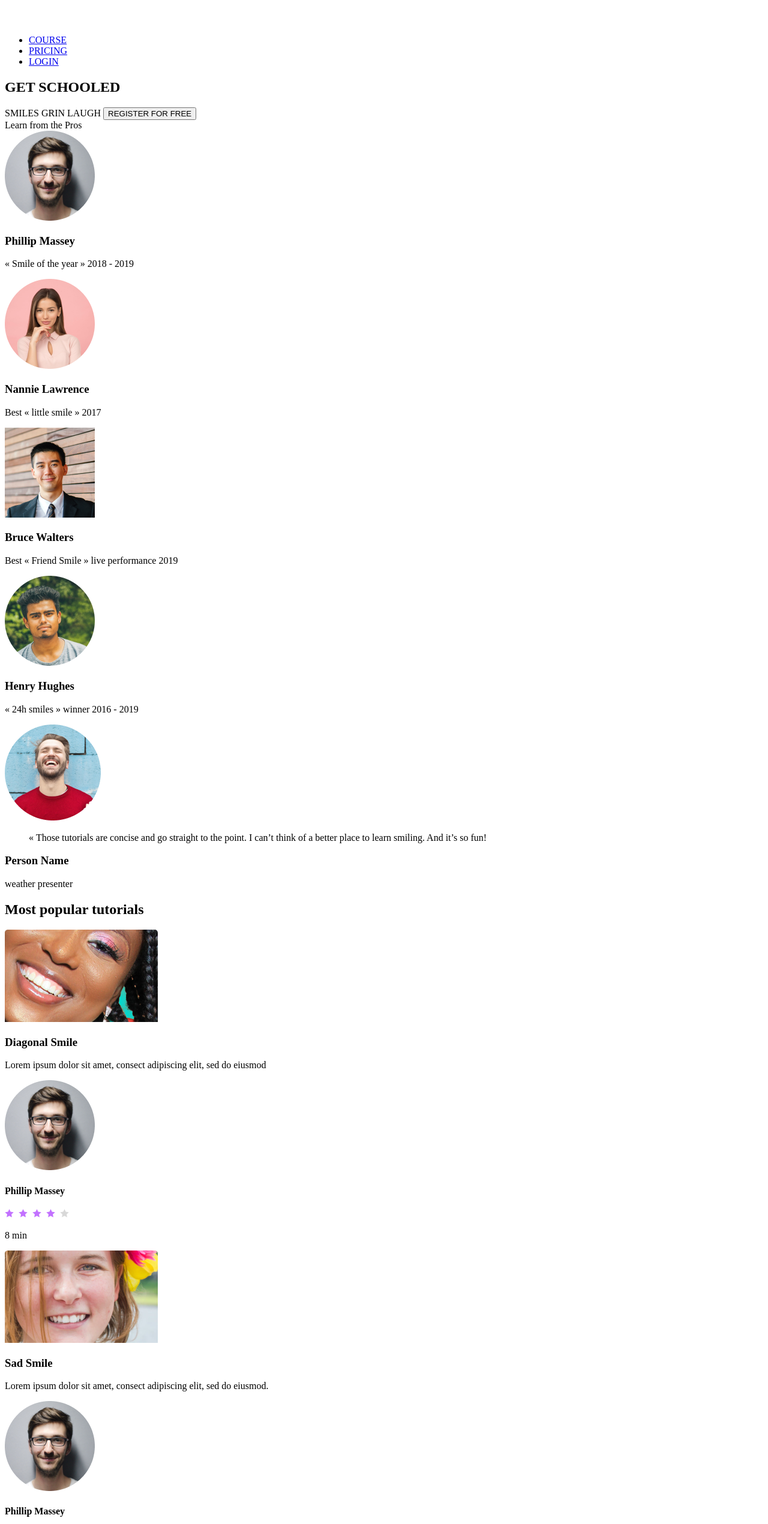
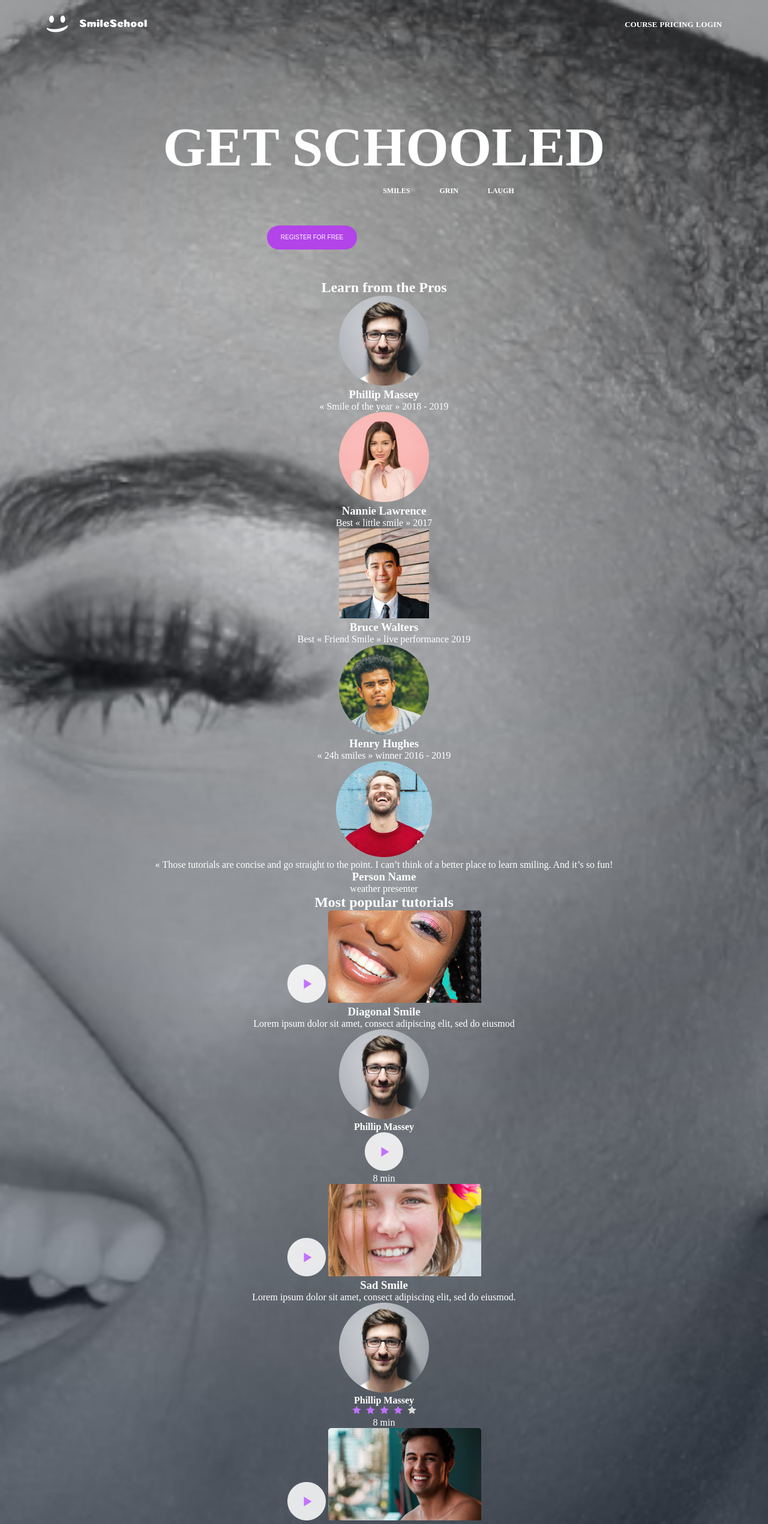
Before and after one commit to Brhyancodes/alx_html_css, a plain HTML site: page index.html in a window 1280 px wide. Shown: the top 2541 px of the page at 60% size. Drawn offline with Linux system fonts and the light colour scheme.

Commit message:
modified files

```diff
--- a/index.html
+++ b/index.html
@@ -5,11 +5,17 @@
     <meta name="viewport" content="width=device-width, initial-scale=1.0">
     <link rel="stylesheet" href="https://cdnjs.cloudflare.com/ajax/libs/font-awesome/6.1.1/css/all.min.css" />
     <title>PROJECT WEBSITE</title>
+    <link rel="stylesheet" href="style.css">
 </head>
 <body>
-    <header>
-        <nav>
+   <!--Header and First Section Wrapper-->
+   <div class="header-section-wrapper">
+    <!--Header Section-->
+    <header class="header">
+         <!--Company Logo-->
             <img src="/images/logo.png" alt="logo">
+            <!--Navigation Bar-->
+            <nav class="navbar">
             <ul>
                 <li><a href="/course.html">COURSE</a></li>
                 <li><a href="/pricing.html">PRICING</a></li>
@@ -17,93 +23,103 @@
             </ul>
         </nav>
     </header>
+
     <main>
-        <section>
-            <div>
-                <h1>GET SCHOOLED</h1>
+         <!--Block 1-->
+            <div class="call-to-action">
+                <h1 id="mainheading">GET SCHOOLED</h1>
                 <span>SMILES</span>
                 <span>GRIN</span>
                 <span>LAUGH</span>
-                <button>REGISTER FOR FREE</button>
+                <div class="registerforfree">
+                <button class="register-btn">REGISTER FOR FREE</button>
             </div>
-            <div>Learn from the Pros</div>
-            <div>
+            <!--Block 2-->
+            <h2 class="learn-highlight"><strong id="learn">Learn</strong> from the Pros</h2>
+            <div class="learning-blocks">
+                <div class="learning-item">
                 <img src="/images/Phillip.png" alt="Phillip Massey">
                 <h3>Phillip Massey</h3>
                 <p>« Smile of the year » 2018 - 2019</p>
             </div>
-            <div>
+            <div class="learning-item">
                 <img src="/images/Nannie.png" alt="Nannie Lawrence">
                 <h3>Nannie Lawrence</h3>
                 <p>Best « little smile » 2017</p>
             </div>
-            <div>
+            <div class="learning-item">
                 <img src="/images/Bruce.png" alt="Bruce Walters">
-                <h3>Bruce Walters
-
-
-                </h3>
+                <h3>Bruce Walters</h3>
                 <p>Best « Friend Smile » live performance 2019</p>
             </div>
-            <div>
+            <div class="learning-item">
                 <img src="/images/Henry.png" alt="Henry Hughes">
                 <h3>Henry Hughes</h3>
                 <p>« 24h smiles » winner 2016 - 2019</p>
             </div>
         </section>
-        <section>
+        <section class="quote-block">
             <div>
                 <img src="/images/Weather Presenter.png" alt="Weather Presenter">
             </div>
-            <div>
+            <div class="nested-quote-block">
                 <blockquote>« Those tutorials are concise and go straight to the point. I can’t think of a better place to learn smiling. And it’s so fun!</blockquote>
                 <h3>Person Name</h3>
                 <P>weather presenter</P>
             </div>
         </section>
-        <section>
-            <h2>Most popular tutorials</h2>
-            <div>
+        <section class="videoblock">
+            <h2 id="videoinformation">Most popular tutorials</h2>
+            <div class="videos">
+                <div class="specific-videos">
+            <div class="image-container">
+                <img src="/images/play.png" alt="play button" class="overlay-image" id="overlay">
                 <img src="/images/Diagonal Smile.png" alt="Diagonal smile">
                 <h3>Diagonal Smile</h3>
                 <p>Lorem ipsum dolor sit amet, consect adipiscing elit, sed do eiusmod</p>
 
             </div>
-            <div>
+            <div class="rating">
                 <img src="/images/Phillip.png" alt="Phillip">
                 <h4>Phillip Massey</h4>
-                <img src="/images/rating.png" alt="rating">
+                <img src="/images/play.png" alt="rating">
 
                 <p>8 min</p>
             </div>
-            <div>
+            <div class="specific-videos">
+                <div class="image-container">
+                    <img src="/images/play.png" alt="play button" class="overlay-image" id="overlay1">
               <img src="/images/Sad smile.png" alt="Sad smile">
               <h3>Sad Smile</h3>
               <p>Lorem ipsum dolor sit amet, consect adipiscing elit, sed do eiusmod.</p>
             </div>
-            <div>
+            <div class="rating">
                 <img src="/images/Phillip.png" alt="Phillip">
                 <h4>Phillip Massey</h4>
                 <img src="/images/rating.png" alt="rating">
             </div>
             <p>8 min</p>
             </div>
-            <div>
+            <div class="specific-videos">
+                <div class="image-container">
+                    <img src="/images/play.png" alt="play button" class="overlay-image" id="overlay2">
                 <img src="/images/Natural smile.png" alt="Natural smile">
                 <h3>Natural Smile</h3>
                 <p>Lorem ipsum dolor sit amet, consect adipiscing elit, sed do eiusmod.</p>
-                <div>
+                <div class="rating">
                     <img src="/images/Phillip.png" alt="Phillip">
                     <h4>Phillip Massey</h4>
                     <img src="/images/rating.png" alt="rating">
                     <p>8 min</p>
                 </div>
             </div>
-            <div>
+            <div class="specific-videos">
+                <div class="image-container">
+                    <img src="/images/play.png" alt="play button" class="overlay-image" id="overlay3">
                 <img src="/images/Happy smile.png" alt="Happy smile">
                 <h3>Happy Smile</h3>
                 <p>Lorem ipsum dolor sit amet, consect adipiscing elit, sed do eiusmod</p>
-                <div>
+                <div class="rating">
                     <img src="/images/Phillip.png" alt="Phillip">
                     <h4>Phillip Massey</h4>
                     <img src="/images/rating.png" alt="rating">
@@ -111,80 +127,83 @@
                 </div>
             </div>
         </section>
-        <section>
-            <h2>Free membership</h2>
-            <div>
+        <section class="membership">
+            <h2><strong id='free'>Free Membership</strong></h2>
+            <div class="membership-benefits">  <div class="benefit-item">
                 <img src="/images/smile.png" alt="smile">
                 <h3>Lorem Ipsum</h3>
                 <p>Lorem ipsum dolor sit amet, consectetur adipiscing elit.</p>
             </div>
-            <div>
+            <div class="benefit-item">
                 <img src="/images/smile.png" alt="smile">
                 <h3>Lorem Ipsum</h3>
                 <p>Lorem ipsum dolor sit amet, consectetur adipiscing elit.</p>
             </div>
-            <div>
+            <div class="benefit-item">
                 <img src="/images/smile.png" alt="smle">
                 <h3>Lorem Ipsum</h3>
                 <p>Lorem ipsum dolor sit amet, consectetur adipiscing elit.</p>
             </div>
-            <div>
+            <div class="benefit-item">
                 <img src="/images/smile.png" alt="smile">
                 <h3>Lorem Ipsum</h3>
                 <p>Lorem ipsum dolor sit amet, consectetur adipiscing elit.</p>
             </div>
-            <button>REGISTER FOR FREE</button>
+            <button type="button">REGISTER FOR FREE</button>
         </section>
         <section>
+            <!--FAQ-->
+            <br>
             <h2>F.A.Q</h2>
-            <div class="row-block">
-              <div class="item-block">
-                <h3>How does this work?</h3>
-                <p>Lorem ipsum dolor sit amet, consectetur adipiscing elit, sed do eiusmod tempor incididunt ut labore et dolore magna aliqua. Ut enim ad minim veniam, quis nostrud exercitation ullamco laboris nisi ut aliquip ex ea commodo consequat. Duis aute irure dolor in reprehenderit in voluptate velit esse cillum dolore eu fugiat nulla pariatur. Excepteur sint occaecat cupidatat non proident, sunt in culpa qui officia deserunt mollit anim id est laborum.</p>
+            <br>
+            <div class="faq-questions">
+              <div class="faq-item">
+                <h3 class="faq-question">How does this work?</h3>
+                <p class="faq-answer">Lorem ipsum dolor sit amet, consectetur adipiscing elit, sed do eiusmod tempor incididunt ut labore et dolore magna aliqua. Ut enim ad minim veniam, quis nostrud exercitation ullamco laboris nisi ut aliquip ex ea commodo consequat. Duis aute irure dolor in reprehenderit in voluptate velit esse cillum dolore eu fugiat nulla pariatur. Excepteur sint occaecat cupidatat non proident, sunt in culpa qui officia deserunt mollit anim id est laborum.</p>
               </div>
-              <div class="item-block">
-                <h3>How does this work??</h3>
-                <p>Lorem ipsum dolor sit amet, consectetur adipiscing elit, sed do eiusmod tempor incididunt ut labore et dolore magna aliqua. Ut enim ad minim veniam, quis nostrud exercitation ullamco laboris nisi ut aliquip ex ea commodo consequat. Duis aute irure dolor in reprehenderit in voluptate velit esse cillum dolore eu fugiat nulla pariatur. Excepteur sint occaecat cupidatat non proident, sunt in culpa qui officia deserunt mollit anim id est laborum.</p>
+              <div class="faq-item">
+                <h3 class="faq-question">How does this work??</h3>
+                <p class="faq-answer">Lorem ipsum dolor sit amet, consectetur adipiscing elit, sed do eiusmod tempor incididunt ut labore et dolore magna aliqua. Ut enim ad minim veniam, quis nostrud exercitation ullamco laboris nisi ut aliquip ex ea commodo consequat. Duis aute irure dolor in reprehenderit in voluptate velit esse cillum dolore eu fugiat nulla pariatur. Excepteur sint occaecat cupidatat non proident, sunt in culpa qui officia deserunt mollit anim id est laborum.</p>
               </div>
             </div>
-            <div class="row-block">
-              <div class="item-block">
-                <h3>How does this work?</h3>
-                <p>Lorem ipsum dolor sit amet, consectetur adipiscing elit, sed do eiusmod tempor incididunt ut labore et dolore magna aliqua. Ut enim ad minim veniam, quis nostrud exercitation ullamco laboris nisi ut aliquip ex ea commodo consequat. Duis aute irure dolor in reprehenderit in voluptate velit esse cillum dolore eu fugiat nulla pariatur. Excepteur sint occaecat cupidatat non proident, sunt in culpa qui officia deserunt mollit anim id est laborum.</p>
+            <div class="faq-questions">
+              <div class="faq-item">
+                <h3 class="faq-question">How does this work?</h3>
+                <p class="faq-answer">Lorem ipsum dolor sit amet, consectetur adipiscing elit, sed do eiusmod tempor incididunt ut labore et dolore magna aliqua. Ut enim ad minim veniam, quis nostrud exercitation ullamco laboris nisi ut aliquip ex ea commodo consequat. Duis aute irure dolor in reprehenderit in voluptate velit esse cillum dolore eu fugiat nulla pariatur. Excepteur sint occaecat cupidatat non proident, sunt in culpa qui officia deserunt mollit anim id est laborum.</p>
               </div>
-              <div class="item-block">
-                <h3>How does this work?</h3>
-                <p>Lorem ipsum dolor sit amet, consectetur adipiscing elit, sed do eiusmod tempor incididunt ut labore et dolore magna aliqua. Ut enim ad minim veniam, quis nostrud exercitation ullamco laboris nisi ut aliquip ex ea commodo consequat. Duis aute irure dolor in reprehenderit in voluptate velit esse cillum dolore eu fugiat nulla pariatur. Excepteur sint occaecat cupidatat non proident, sunt in culpa qui officia deserunt mollit anim id est laborum.</p>
+              <div class="faq-item">
+                <h3 class="faq-question">How does this work?</h3>
+                <p class="faq-answer">Lorem ipsum dolor sit amet, consectetur adipiscing elit, sed do eiusmod tempor incididunt ut labore et dolore magna aliqua. Ut enim ad minim veniam, quis nostrud exercitation ullamco laboris nisi ut aliquip ex ea commodo consequat. Duis aute irure dolor in reprehenderit in voluptate velit esse cillum dolore eu fugiat nulla pariatur. Excepteur sint occaecat cupidatat non proident, sunt in culpa qui officia deserunt mollit anim id est laborum.</p>
               </div>
             </div>
           </section>
     </main>
+    <footer>
         <section>
-        <div>
-            <img src="/images/smile.png" alt="logo">
+          <div class="footer">
           </div>
-        <div>
-            <img src="" alt="">
+          <div class="row-block">
+            <img src="/images/logo.png" alt="logo">
             <ul class="social-media-list">
               <li>
                 <a href="https://www.facebook.com" target="_blank">
-                    <i class="fa-brands fa-facebook"></i>
+                  <i class="fab fa-facebook"></i>
                 </a>
               </li>
               <li>
                 <a href="https://www.twitter.com" target="_blank">
-                    <i class="fa-brands fa-twitter"></i>
+                  <i class="fab fa-twitter"></i>
                 </a>
               </li>
               <li>
                 <a href="https://www.instagram.com" target="_blank">
-                    <i class="fa-brands fa-instagram"></i>
+                  <i class="fab fa-instagram"></i>
                 </a>
               </li>
             </ul>
           </div>
-        <p>&copy;smileschool 2020</p>
+          <p>&copy; 2020 Smileschool</p>
         </section>
-
+      </footer>
 </body>
 </html>
--- a/style.css
+++ b/style.css
@@ -0,0 +1,121 @@
+/* Define fonts */
+root {
+    --poppins: "Poppins", sans-serif;
+  }
+
+  /* Common styles */
+  .common-padding {
+    padding: 10px 20px;
+  }
+
+  .common-margin {
+    margin: 10px;
+  }
+
+  /* Global styles */
+  * {
+    margin: 0;
+    padding: 0;
+    font-style: normal;
+  }
+
+  /* Header section */
+  .header-section-wrapper {
+    background-image: url("/images/background.png");
+    background-position: center top;
+    background-size: cover;
+    min-height: 120vh;
+    width: 100%;
+    overflow: hidden;
+  }
+
+  .header {
+    display: flex;
+    justify-content: space-between;
+    align-items: center;
+    padding: 2% 6%;
+  }
+
+  /* Navigation bar */
+  .nav-bar {
+    flex: 1;
+    text-align: right;
+  }
+
+  .navbar ul {
+    list-style: none;
+  }
+
+  .navbar ul li {
+    display: inline-block;
+    font-family: var(--poppins);
+    font-weight: 550;
+  }
+
+  .navbar ul li a {
+    color: white;
+    text-decoration: none;
+    font-size: 13px;
+  }
+
+  .navbar ul li::after {
+    content: "";
+    width: 0%;
+    height: 2px;
+    background: #595959;
+    display: block;
+    margin: auto;
+    transition: 0.5s;
+  }
+
+  .navbar ul li:hover::after {
+    width: 100%;
+  }
+
+  /* Call to action section */
+  #mainheading {
+    font-size: 92px;
+    position: relative;
+    margin-right: auto;
+    padding: 1.2em;
+    color: white;
+    font-family: var(--poppins);
+  }
+
+  .call-to-action {
+    text-align: center;
+    color: white;
+  }
+
+  .common-text {
+    font-family: var(--poppins);
+  }
+
+  span {
+    position: relative;
+    top: -100px;
+    right: -100px;
+    margin-left: auto;
+    margin-right: 15px;
+    padding-left: 30px;
+    font-size: 12px;
+    font-weight: 560;
+  }
+
+  .register-btn {
+
+    display: inline-block;
+    color: white;
+    background-color: #b244ea;
+    font-size: 10px;
+    position: relative;
+    border-radius: 20px;
+    width: 150px;
+    height: 40px;
+    position: relative;
+    top: -50px;
+    right: 120px;
+    border: 0px solid black; /* Thin gray border */
+    box-shadow: 2px 2px 5
+
+  }
```
Also changed, not shown: course.html (deleted), images/background.png (added), images/play.png (added), login.html (deleted), pricing.html (deleted). Lines whose indentation alone changed are shown as unchanged.
